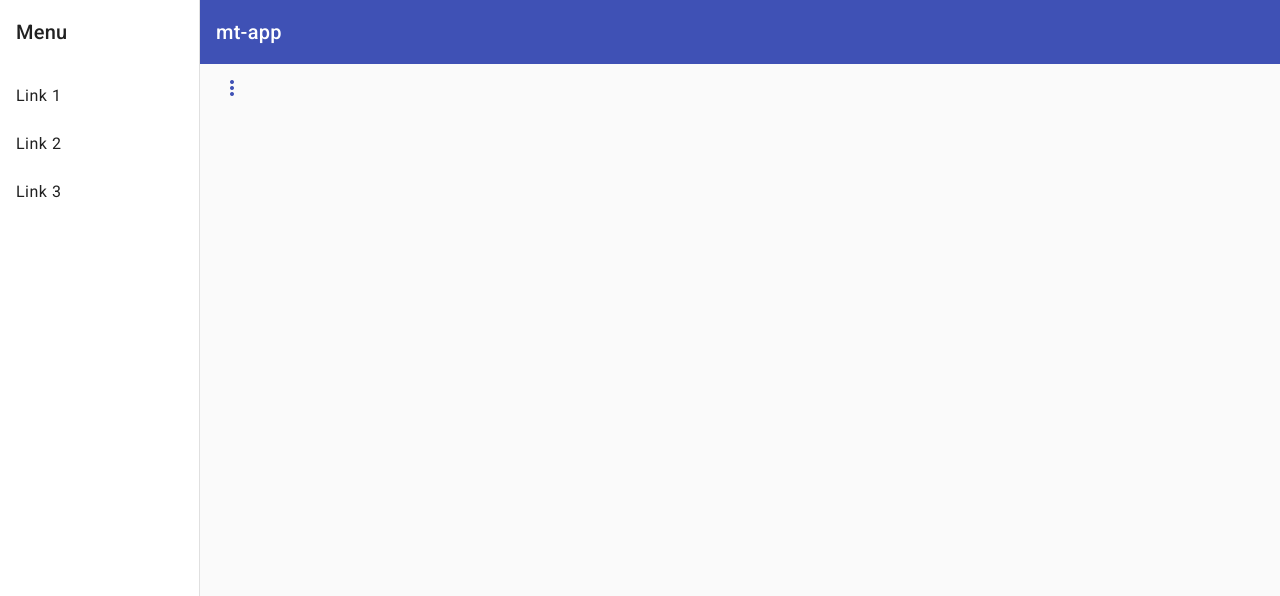
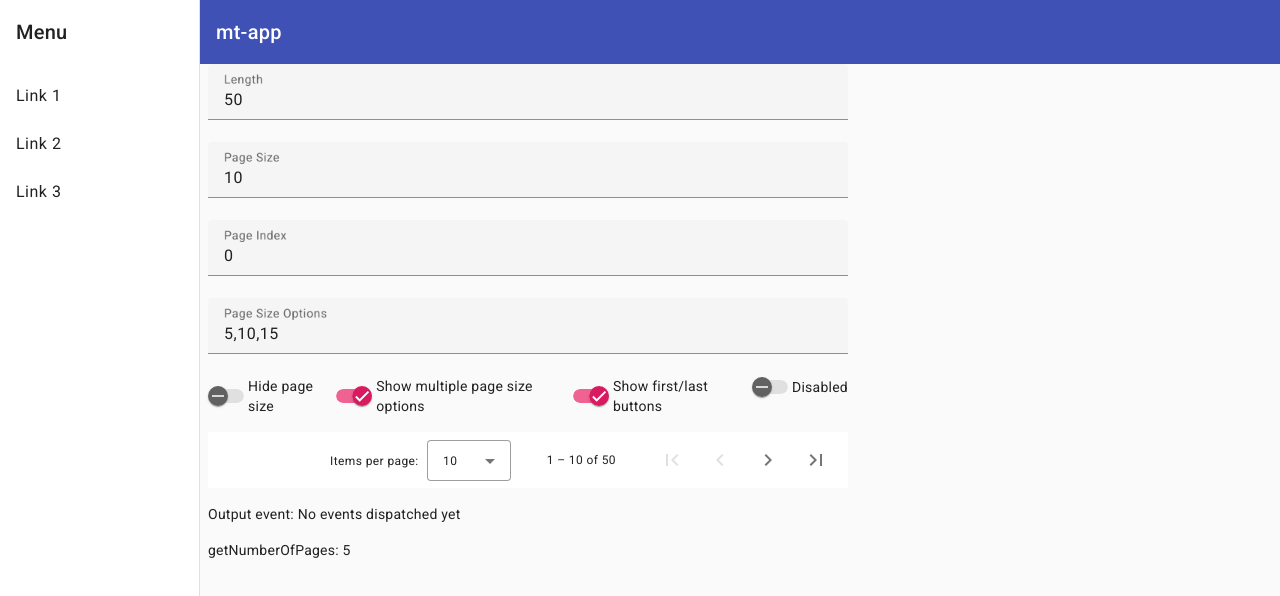
Before and after one commit to mrigankvallabh/mt-app, an Angular app: page / in a window 1280 px wide. Shown: the top 596 px of the page. Built offline with nearby package versions, Linux system fonts and the light colour scheme.

Commit message:
Added Paginator Component

```diff
--- a/src/app/app.module.ts
+++ b/src/app/app.module.ts
@@ -47,6 +47,7 @@ import { GridListComponent } from './components/grid-list/grid-list.component';
 import { InputComponent } from './components/input/input.component';
 import { ListComponent } from './components/list/list.component';
 import { MenuComponent } from './components/menu/menu.component';
+import { PaginatorComponent } from './components/paginator/paginator.component';
 
 @NgModule({
   declarations: [
@@ -86,6 +87,7 @@ import { MenuComponent } from './components/menu/menu.component';
     InputComponent,
     ListComponent,
     MenuComponent,
+    PaginatorComponent,
   ],
   imports: [
     BrowserModule,
--- /dev/null
+++ b/src/app/components/paginator/paginator.component.ts
@@ -0,0 +1,108 @@
+import { Component } from '@angular/core';
+import { PageEvent } from '@angular/material/paginator';
+
+@Component({
+  selector: 'paginator-overview',
+  template: `
+    <div class="demo-options">
+      <mat-form-field>
+        <mat-label>Length</mat-label>
+        <input matInput placeholder="Length" type="number" [(ngModel)]="length">
+      </mat-form-field>
+
+      <mat-form-field>
+        <mat-label>Page Size</mat-label>
+        <input matInput placeholder="Page Size" type="number" [(ngModel)]="pageSize">
+      </mat-form-field>
+
+      <mat-form-field>
+        <mat-label>Page Index</mat-label>
+        <input matInput placeholder="Page Index" type="number" [(ngModel)]="pageIndex">
+      </mat-form-field>
+
+      <mat-form-field>
+        <mat-label>Page Size Options</mat-label>
+        <input matInput [ngModel]="pageSizeOptions" (ngModelChange)="setPageSizeOptions($event)"
+               [ngModelOptions]="{updateOn: 'blur'}" placeholder="Ex. 10,25,50">
+      </mat-form-field>
+
+      <div class="demo-toggles">
+        <mat-slide-toggle [(ngModel)]="hidePageSize">Hide page size</mat-slide-toggle>
+        <mat-slide-toggle [(ngModel)]="showPageSizeOptions">Show multiple page size options</mat-slide-toggle>
+        <mat-slide-toggle [(ngModel)]="showFirstLastButtons">Show first/last buttons</mat-slide-toggle>
+        <mat-slide-toggle [(ngModel)]="disabled">Disabled</mat-slide-toggle>
+      </div>
+    </div>
+
+    <mat-paginator #paginator
+                   class="demo-paginator"
+                   (page)="handlePageEvent($event)"
+                   [length]="length"
+                   [pageSize]="pageSize"
+                   [disabled]="disabled"
+                   [showFirstLastButtons]="showFirstLastButtons"
+                   [pageSizeOptions]="showPageSizeOptions ? pageSizeOptions : []"
+                   [hidePageSize]="hidePageSize"
+                   [pageIndex]="pageIndex"
+                   aria-label="Select page">
+    </mat-paginator>
+
+    <div class="demo-data">
+      <div> Output event: {{(pageEvent | json) || 'No events dispatched yet'}} </div>
+      <div> getNumberOfPages: {{paginator.getNumberOfPages()}} </div>
+    </div>
+
+  `,
+  styles: [`
+    .demo-toggles {
+      display: flex;
+      /* flex-direction: column; */
+    }
+
+    .demo-toggles * {
+      margin-bottom: 1rem;
+    }
+
+    .demo-options {
+      display: flex;
+      flex-direction: column;
+      width: 40rem;
+    }
+
+    .demo-data * {
+      margin: 1rem 0;
+    }
+
+    .demo-paginator {
+      width: 40rem;
+    }
+  `]
+})
+export class PaginatorComponent {
+  length = 50;
+  pageSize = 10;
+  pageIndex = 0;
+  pageSizeOptions = [5, 10, 15];
+
+  hidePageSize = false;
+  showPageSizeOptions = true;
+  showFirstLastButtons = true;
+  disabled = false;
+
+  pageEvent!: PageEvent;
+
+  handlePageEvent(e: PageEvent) {
+    this.pageEvent = e;
+    this.length = e.length;
+    this.pageSize = e.pageSize;
+    this.pageIndex = e.pageIndex;
+  }
+
+  setPageSizeOptions(setPageSizeOptionsInput: string) {
+    if (setPageSizeOptionsInput) {
+      this.pageSizeOptions = setPageSizeOptionsInput.split(",").map(s => +s);
+    }
+  }
+
+
+}
--- a/src/app/ng-navigation/ng-navigation.component.html
+++ b/src/app/ng-navigation/ng-navigation.component.html
@@ -48,7 +48,8 @@
       <!-- <form-field-overview></form-field-overview> -->
       <!-- <grid-list-overview></grid-list-overview> -->
       <!-- <list-overview></list-overview> -->
-      <menu-overview></menu-overview>
+      <!-- <menu-overview></menu-overview> -->
+      <paginator-overview></paginator-overview>
     </main>
   </mat-sidenav-content>
 </mat-sidenav-container>
```
